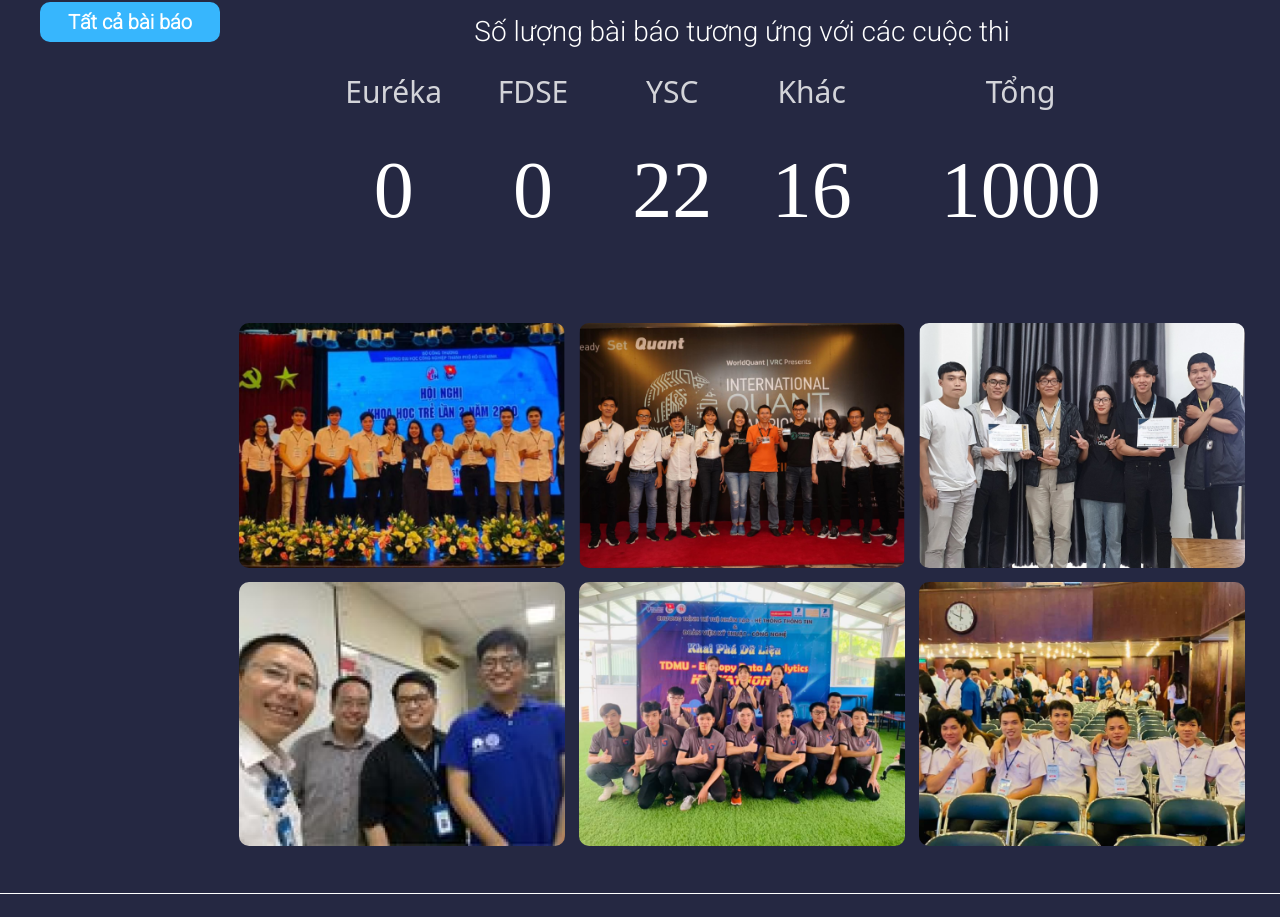
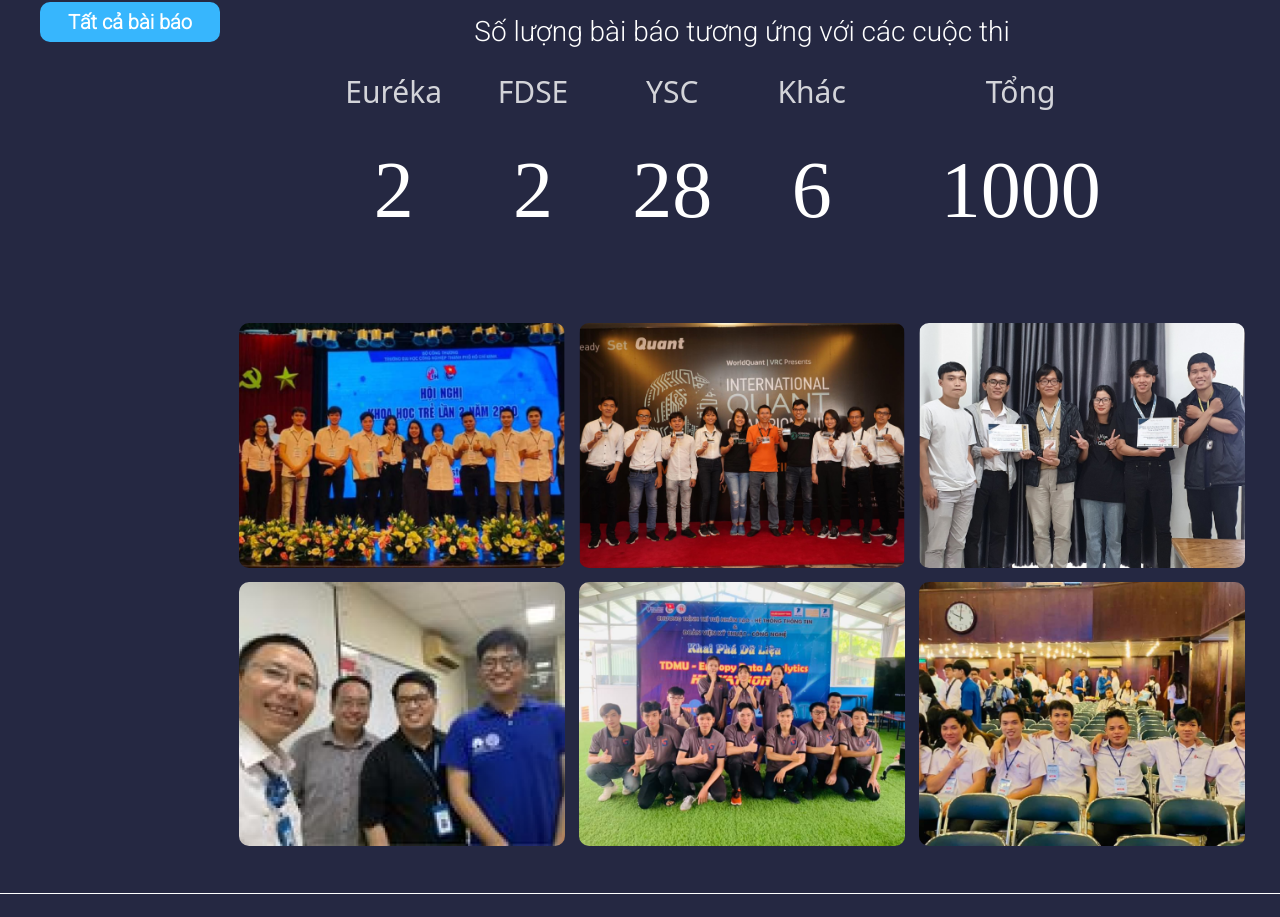
Before and after one commit to KhanhNhat242/FrontendWebH2.2, a React (Create React App) app: page /achievement in a window 1280 px wide. Shown: the part 818-1735 px from the top of the page. Built offline with nearby package versions, Linux system fonts and the light colour scheme; a web font is replaced by a local one.

Commit message:
deploy FE for K19 ver

```diff
--- a/src/components/achievement/Achievement.js
+++ b/src/components/achievement/Achievement.js
@@ -24,11 +24,11 @@ function Achievement({ paper }){
 
     useEffect(() => {
         paper.forEach((p) => {
-            if(p.institute === 'Euréka')
+            if(p.institute.trim() === 'Euréka')
                 setEureka(prev1 => prev1 + 1)
-            else if(p.institute === 'FDSE')
+            else if(p.institute.trim() === 'FDSE')
                 setFdse(prev2 => prev2 + 1)
-            else if(p.institute === 'YSC')
+            else if(p.institute.trim() === 'YSC')
                 setYsc(prev3 => prev3 + 1)
             else
                 setOther(prev4 => prev4 + 1)
```
